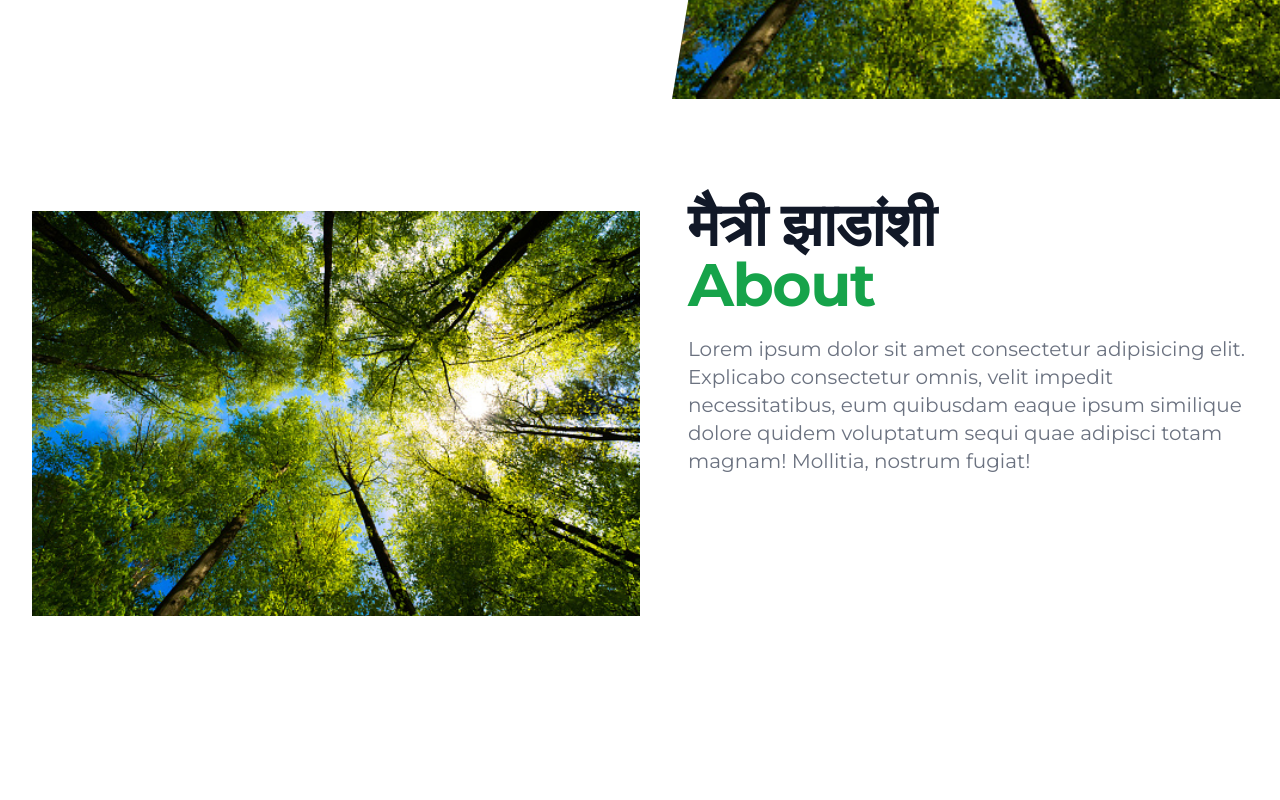
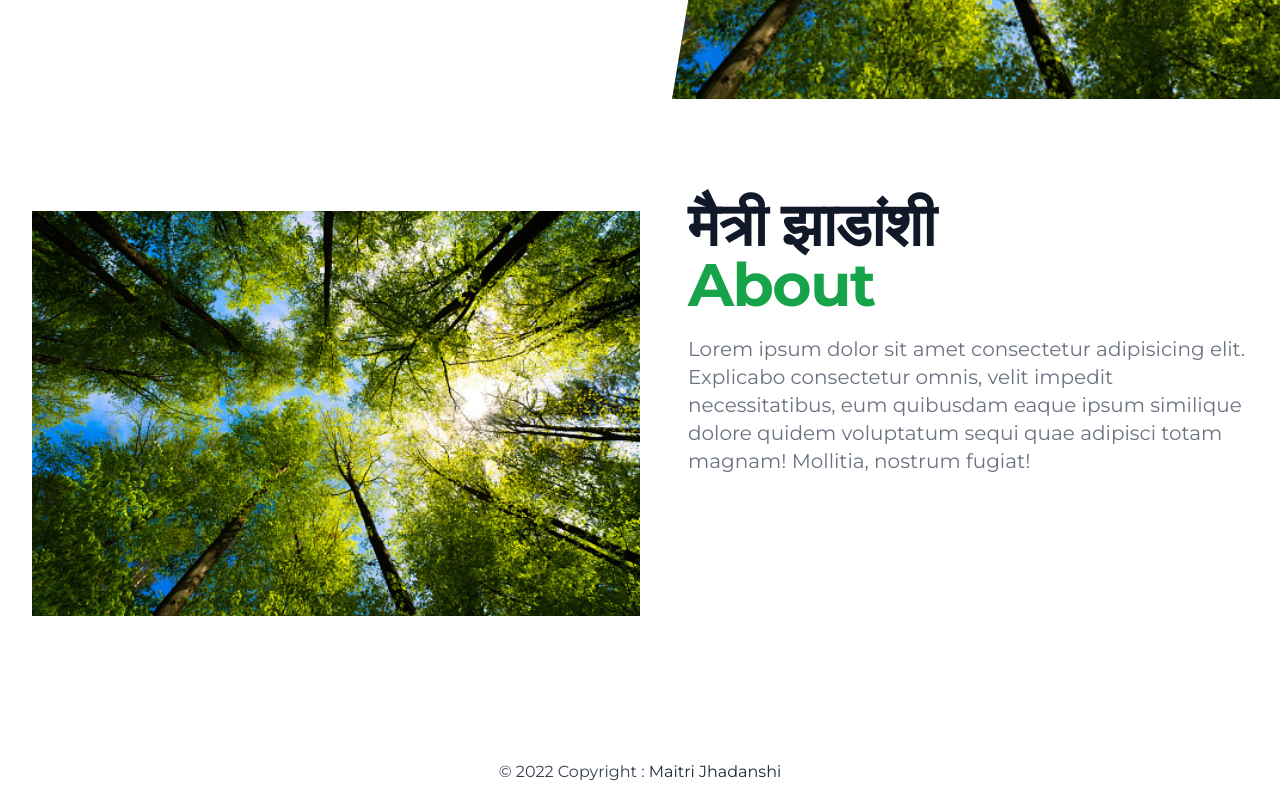
Before and after one commit to omjadhav3714/blog-tree, a Next.js app: page /About in a window 1280 px wide. Shown: the part 485-1285 px from the top of the page. Before the commit the page ends 1229 px from the top, so only its background shows below. Built offline with nearby package versions, Linux system fonts and the light colour scheme.

Commit message:
footer added

```diff
--- /dev/null
+++ b/components/Footer.js
@@ -0,0 +1,14 @@
+import React from 'react'
+
+const Footer = () => {
+    return (
+        <footer class="bg-gray-200 text-center lg:text-left">
+            <div class="text-gray-700 text-center p-4 bg-white">
+                © 2022 Copyright :
+                <a class="text-gray-800" href="#"> Maitri Jhadanshi</a>
+            </div>
+        </footer>
+    )
+}
+
+export default Footer
--- a/components/PostDetail.js
+++ b/components/PostDetail.js
@@ -49,7 +49,7 @@ const PostDetail = ({ post }) => {
                 </div>
                 <div className="px-4 lg:px-0">
                     <div className="flex items-center mb-8 w-full">
-                        <div className="hidden md:flex items-center justify-center lg:mb-0 lg:w-auto mr-8 items-center">
+                        <div className="hidden md:flex items-center justify-center lg:mb-0 lg:w-auto mr-8">
                             <img
                                 alt={post.author.name}
                                 height="30px"
--- a/components/PostWidget.js
+++ b/components/PostWidget.js
@@ -1,6 +1,7 @@
 import React, { useEffect, useState } from 'react'
 import moment from 'moment'
 import Link from 'next/link'
+import Image from 'next/image';
 import { getRecentPosts, getSimilarPosts } from '../services';
 
 const PostWidget = ({ categories, slug }) => {
@@ -21,7 +22,8 @@ const PostWidget = ({ categories, slug }) => {
             {relatedPosts.map((post, index) => (
                 <div key={index} className="flex items-center w-full mb-4">
                     <div className="w-16 flex-none">
-                        <img
+                        <Image
+                            unoptimized
                             alt={post.title}
                             height="60px"
                             width="60px"
--- a/pages/About.js
+++ b/pages/About.js
@@ -3,6 +3,7 @@ import { Fragment } from 'react'
 import { Popover, Transition } from '@headlessui/react'
 import { MenuIcon, XIcon } from '@heroicons/react/outline'
 import Section from '../components/Section'
+import Footer from '../components/Footer'
 
 const navigation = [
   { name: 'Home', href: '/' },
@@ -76,7 +77,7 @@ export default function About() {
                       <div>
                         <img
                           className="h-8 w-auto"
-                          src="https://tailwindui.com/img/logos/workflow-mark-indigo-600.svg"
+                          src="/logo.png"
                           alt=""
                         />
                       </div>
@@ -127,6 +128,7 @@ export default function About() {
         </div>
       </div>
       <Section />
+      <Footer />
     </>
   )
 }
--- a/pages/index.js
+++ b/pages/index.js
@@ -4,13 +4,14 @@ import PostWidget from '../components/PostWidget'
 import Categories from '../components/Categories'
 import { getPosts } from '../services'
 import FeaturedPosts from '../sections/FeaturedPosts'
+import Footer from '../components/Footer'
 
 export default function Home({ posts }) {
   return (
     <>
       <Hero />
       <div className="container mx-auto px-10 mb-8">
-      <FeaturedPosts/>
+        <FeaturedPosts />
         <div className="grid grid-cols-1 lg:grid-cols-12 gap-12">
           <div className="lg:col-span-8 col-span-1">
             {posts.map((post, index) => (
@@ -25,6 +26,7 @@ export default function Home({ posts }) {
           </div>
         </div>
       </div>
+      <Footer />
     </>
   )
 }
```
